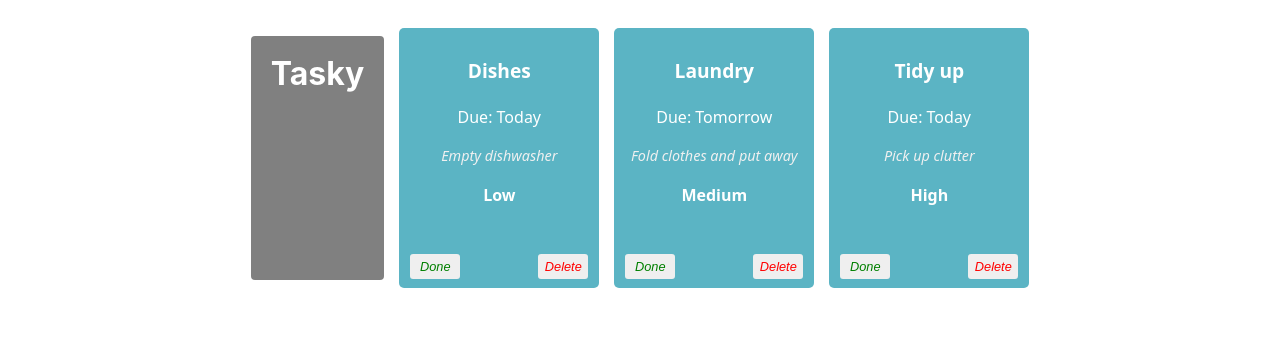
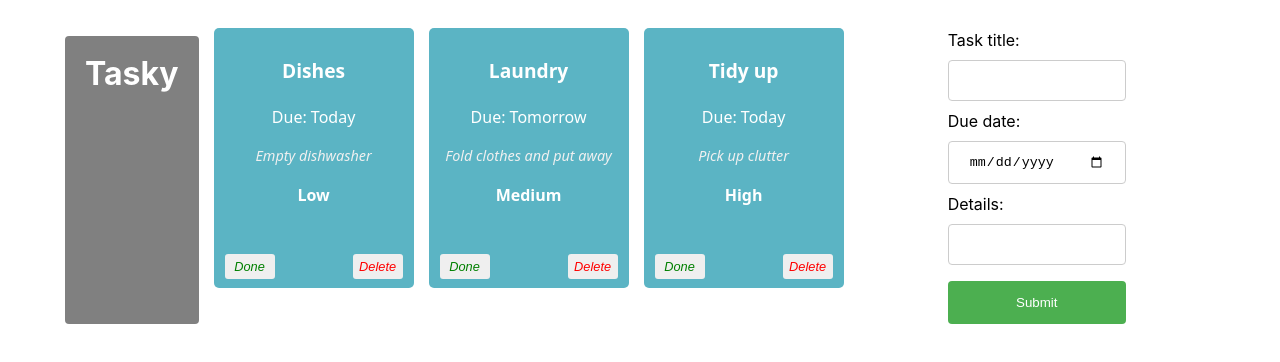
Before and after one commit to dianaarutcheva/react-basics-labs, a React (Vite) app in the folder tasky/: page / in a window 1280 px wide. Shown: the top 362 px of the page. Built offline with nearby package versions, Linux system fonts and the light colour scheme.

Commit message:
Add task: form added

```diff
--- a/tasky/src/App.css
+++ b/tasky/src/App.css
@@ -72,3 +72,34 @@
   right: 5px;
   color: red;
 }
+
+input[type=text], input[type=date] {
+  width: 100%;
+  padding: 12px 20px;
+  margin: 8px 0;
+  display: inline-block;
+  border: 1px solid #ccc;
+  border-radius: 4px;
+  box-sizing: border-box;
+}
+
+input[type=submit] {
+  width: 100%;
+  background-color: #4CAF50;
+  color: white;
+  padding: 14px 20px;
+  margin: 8px 0;
+  border: none;
+  border-radius: 4px;
+  cursor: pointer;
+}
+
+input[type=submit]:hover {
+  background-color: #45a049;
+}
+
+form {
+  text-align: left;
+  width: 50%;
+  margin: auto;
+}
--- a/tasky/src/App.jsx
+++ b/tasky/src/App.jsx
@@ -1,6 +1,7 @@
 import './App.css';
 import Task from './components/Task';
 import React, { useState } from 'react';
+import AddTaskForm from './components/Form';
 
 function App() {
   const [taskState, setTaskState] = useState({
@@ -41,6 +42,9 @@
           deleteTask={() => deleteHandler(index)}
         />
       ))}
+
+      {/* AddTaskForm component below the tasks */}
+      <AddTaskForm />
     </div>
   );
 }
--- /dev/null
+++ b/tasky/src/components/Form.jsx
@@ -0,0 +1,28 @@
+import React from "react";
+
+const AddTaskForm = (props) => {
+
+  return (
+    <div>
+      <form>
+        <label>
+            Task title:
+            <input type="text" name="title" required />
+        </label>
+        <br />
+        <label>
+            Due date:
+            <input type="date" name="deadline" required />
+        </label>
+        <br />
+        <label>
+            Details:
+            <input type="text" name="description" />
+        </label>
+        <input type="submit" value="Submit" />
+        </form>
+    </div>
+  )
+};
+
+export default AddTaskForm;
```
